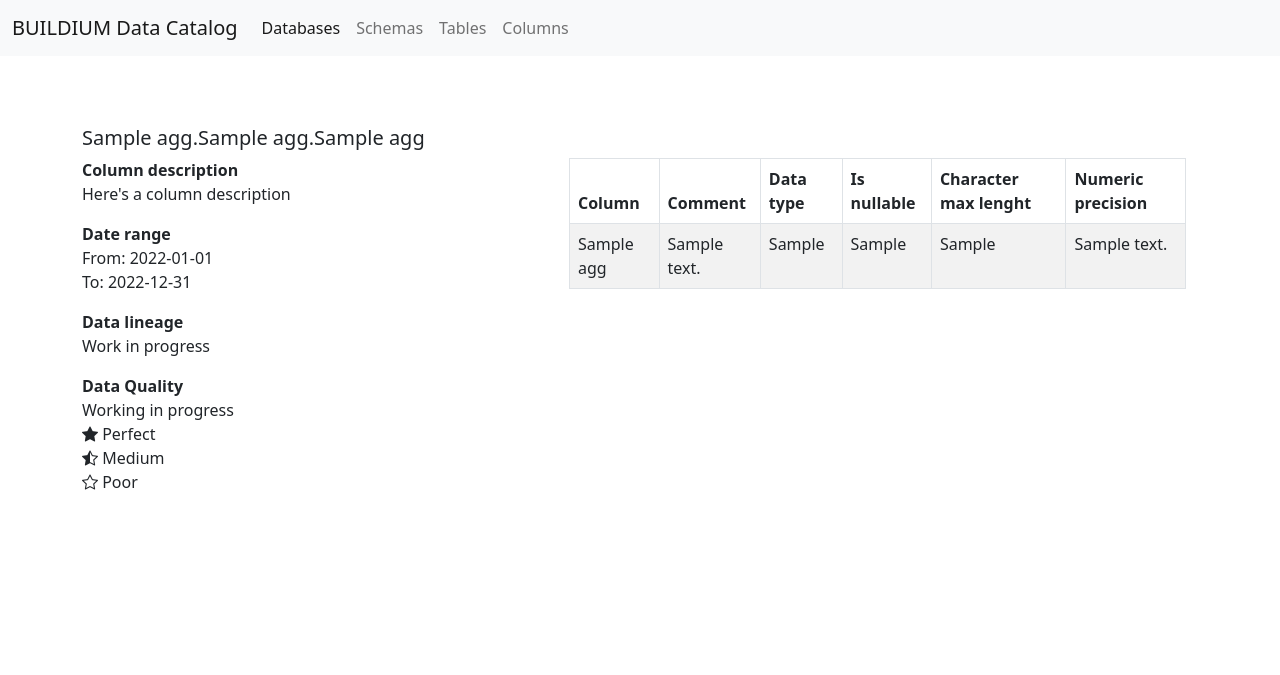
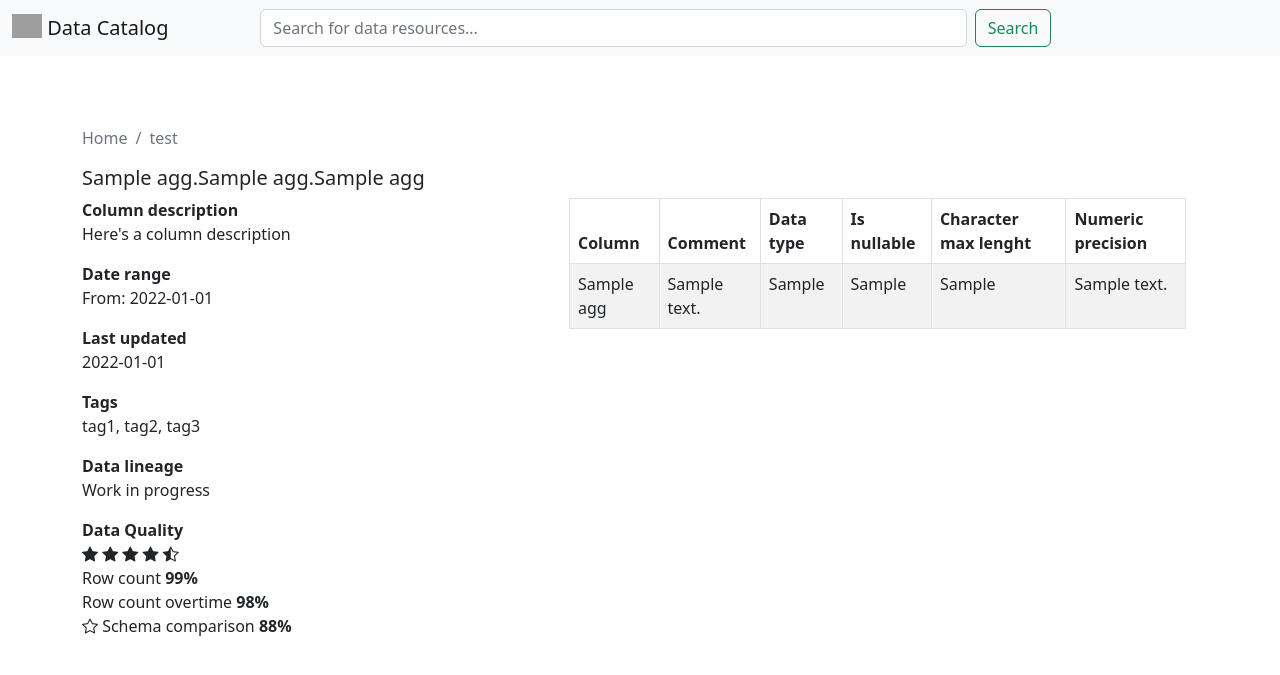
Before and after one commit to felipearcaro/snowflake-data-catalog, a Flask app: a page that uses templates/columns.html in a window 1280 px wide. Shown: the top 675 px of the page. Run offline with Flask 2, Linux system fonts and the light colour scheme; tables that the repository leaves empty hold one stand-in row (values such as "Sample post"); some libraries are stand-ins or nearby versions; grey boxes are pictures that could not be loaded.

Commit message:
Added a search and improved layouts

```diff
--- a/app.py
+++ b/app.py
@@ -9,7 +9,7 @@
 from sqlalchemy.sql import text
 from flask_sqlalchemy import SQLAlchemy
 from flask_migrate import Migrate
-import time
+from sqlalchemy import or_, func
 
 TODAYS_DATE = str(datetime.today()).split('.')[0]
 
@@ -126,9 +126,19 @@
     # table_lineage = DataCatalogLineage.query\
     #     .with_entities()
 
-    # results = ColumnsMetadata(database, schema, table).columns
+    #results = ColumnsMetadata(database, schema, table).columns
     #lineage = SnowflakeClient().fetch_all("SELECT SOURCE_TABLE, QUERY from data_catalog.public.data_catalog_lineage WHERE table_name = 'SALES'")
     return render_template('columns.html', columns=columns, database=database, schema=schema, table=table)
 
+
+@app.route('/search', methods=['POST'])
+def search():
+    query = f"%{request.form['query']}%"
+    print(query)
+    results = DataCatalogAgg.query.filter\
+        (or_(DataCatalogAgg.table_description.ilike(query),
+        DataCatalogAgg.column_description.ilike(query))).distinct()
+    return render_template('search.html', results=results)
+
 if __name__ == "__main__":
     app.run(debug=True)
--- a/getting_started/populate_snowflake.py
+++ b/getting_started/populate_snowflake.py
@@ -62,10 +62,10 @@
         postgree_client(query)
 
 databases = [
-    {"db_name": "DATA_QUALITY",
+    {"db_name": "DATA_CATALOG",
     "db_description":"This is a Data Quality database"
     },
-    {"db_name": "MACHINE_LEARNING",
+    {"db_name": "SNOWFLAKE_SAMPLE_DATA",
     "db_description":"This is a Machine Learning database"
     }
 ]
--- a/templates/columns.html
+++ b/templates/columns.html
@@ -10,7 +10,10 @@
          Here's a column description</p>
          <p><strong>Date range</strong><br>
          From: 2022-01-01 <br>
-         To: 2022-12-31</p>
+         <p><strong>Last updated</strong><br>
+          2022-01-01 </p>
+          <p><strong>Tags</strong><br>
+            tag1, tag2, tag3 </p>
          <p><strong>Data lineage</strong><br>
          Work in progress</p>
          <!-- {% for source_table in lineage%}
@@ -32,10 +35,14 @@
               {% endfor %} -->
 
               <p><strong>Data Quality</strong><br>
-                Working in progress <br>
-                <i class="bi bi-star-fill"></i> Perfect</br>
-                <i class="bi bi-star-half"></i> Medium</br>
-                <i class="bi bi-star"></i> Poor</p>
+                <i class="bi bi-star-fill"></i>
+                <i class="bi bi-star-fill"></i>
+                <i class="bi bi-star-fill"></i>
+                <i class="bi bi-star-fill"></i>
+                <i class="bi bi-star-half"></i>
+                <br>Row count <strong>99%</strong></br>
+                Row count overtime <strong>98%</strong></br>
+                <i class="bi bi-star"></i> Schema comparison <strong>88%</strong></p>
         </div>
         <div class="col-7">
 
--- a/templates/template.html
+++ b/templates/template.html
@@ -3,7 +3,7 @@
   <head>
     <meta charset="utf-8">
     <meta name="viewport" content="width=device-width, initial-scale=1">
-    <title>Fixando</title>
+    <title>Data Catalog</title>
     <!-- CSS only -->
 <link href="https://cdn.jsdelivr.net/npm/bootstrap@5.2.0/dist/css/bootstrap.min.css" rel="stylesheet" integrity="sha384-gH2yIJqKdNHPEq0n4Mqa/HGKIhSkIHeL5AyhkYV8i59U5AR6csBvApHHNl/vI1Bx" crossorigin="anonymous">
 <!-- JavaScript Bundle with Popper -->
@@ -13,29 +13,31 @@
   <body>
     <nav class="navbar navbar-expand-lg bg-light" style="margin-bottom:70px">
         <div class="container-fluid">
-          <a class="navbar-brand" href="#">BUILDIUM Data Catalog</a>
+          <a class="navbar-brand" href="{{ url_for('index')}}">
+            <img src="/static/images/buildium_logo.png" alt="" width="30" height="24" class="d-inline-block align-text-top">
+            Data Catalog
+          </a>
           <button class="navbar-toggler" type="button" data-bs-toggle="collapse" data-bs-target="#navbarSupportedContent" aria-controls="navbarSupportedContent" aria-expanded="false" aria-label="Toggle navigation">
             <span class="navbar-toggler-icon"></span>
           </button>
           <div class="collapse navbar-collapse" id="navbarSupportedContent">
-            <ul class="navbar-nav me-auto mb-2 mb-lg-0">
-              <li class="nav-item">
-                <a class="nav-link active" aria-current="page" href="#">Databases</a>
-              </li>
-              <li class="nav-item">
-                <a class="nav-link" href="#">Schemas</a>
-              </li>
-              <li class="nav-item">
-                <a class="nav-link" href="#">Tables</a>
-              </li>
-              <li class="nav-item">
-                <a class="nav-link" href="#">Columns</a>
-              </li>
-            </ul>
+            <div class="container-fluid" style="padding-left:7%; padding-right:20%">
+            <form class="d-flex"  role="search" method="POST" action="{{ url_for('search') }}">
+              <input class="form-control me-2" name="query" type="search" placeholder="Search for data resources..." aria-label="Search">
+              <button class="btn btn-outline-success" type="submit">Search</button>
+            </form>
+          </div>
           </div>
         </div>
     </nav>
     <div class="container">
+
+      <nav aria-label="breadcrumb">
+        <ol class="breadcrumb">
+          <li class="breadcrumb-item active" aria-current="page">Home</li>
+          <li class="breadcrumb-item active" aria-current="page">test</li>
+        </ol>
+      </nav>
 
         {% with messages = get_flashed_messages() %}
         {% if messages %}
```
Also changed, not shown: templates/databases.html (+3 -10 lines), templates/schemas.html (+3 -10 lines), templates/search.html (added, +66 -0 lines), templates/tables.html (+3 -9 lines).
